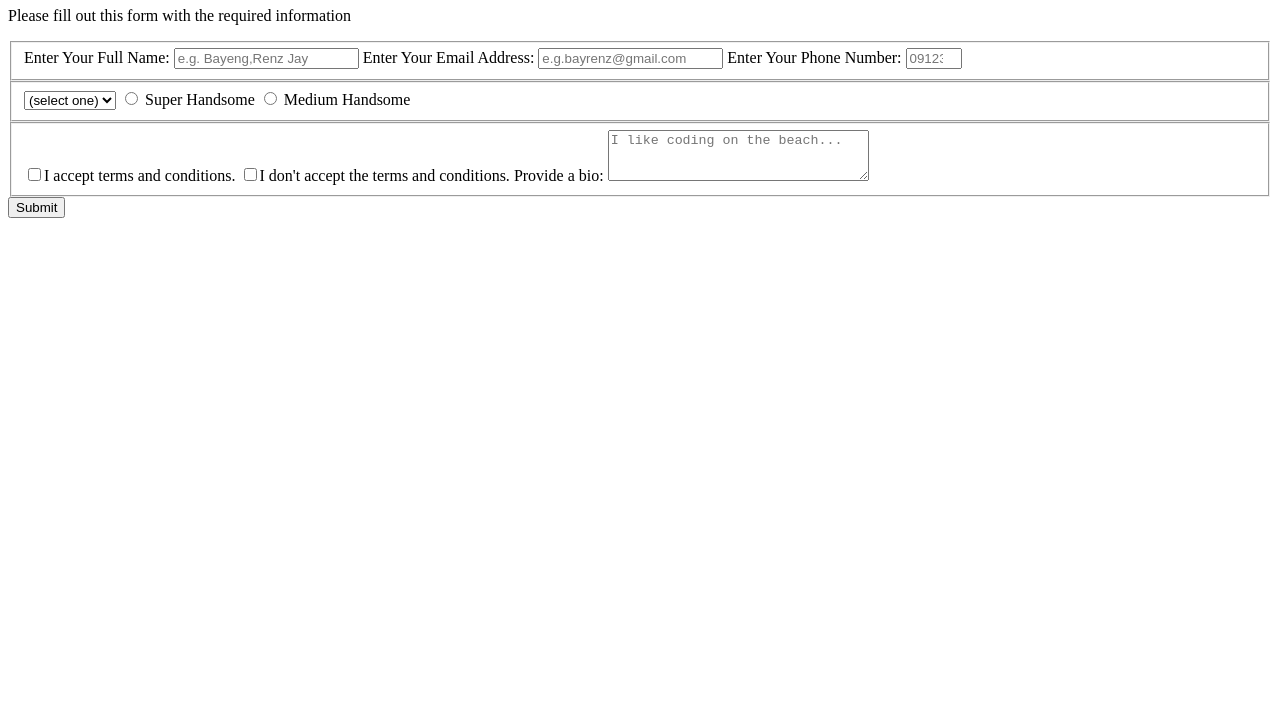
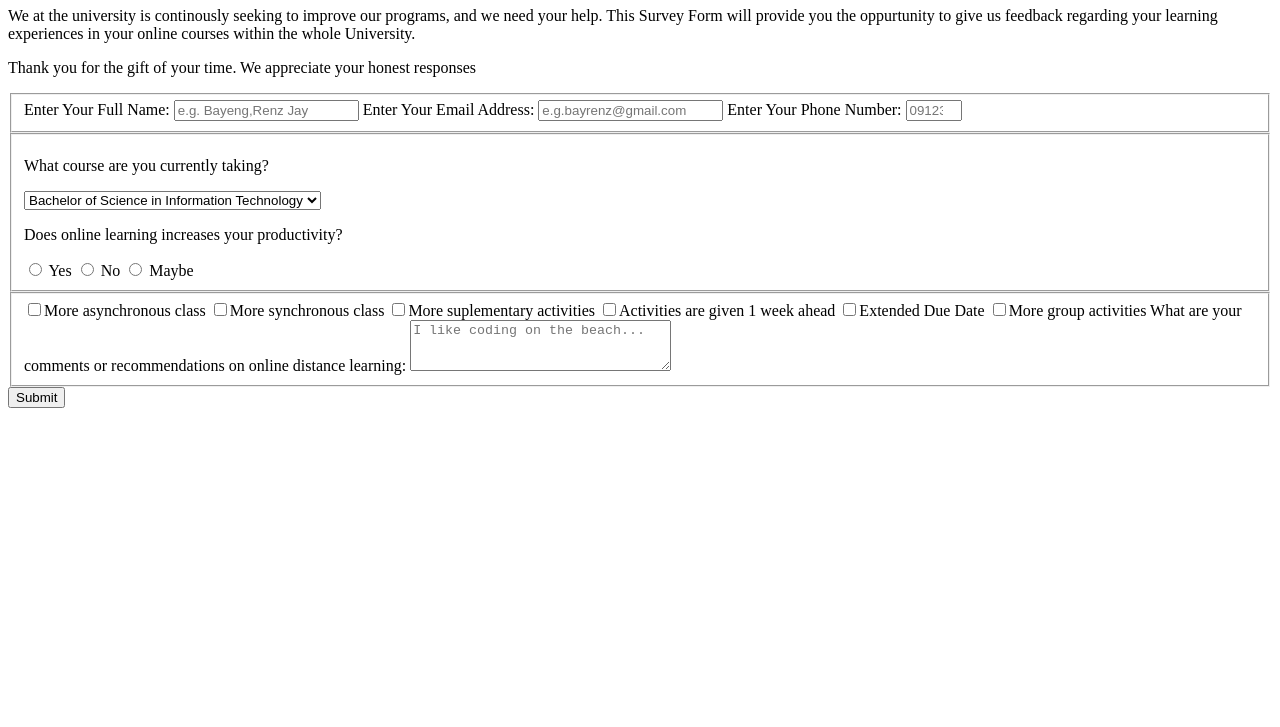
Before and after one commit to BayRJ/surveyform, a plain HTML site: page index.html in a window 1280 px wide. Shown: the part 73-800 px from the top of the page. Drawn offline with Linux system fonts and the light colour scheme.

Commit message:
for git pages

```diff
--- a/index.html
+++ b/index.html
@@ -4,11 +4,22 @@
     <meta charset="UTF-8">
     <meta http-equiv="X-UA-Compatible" content="IE=edge">
     <meta name="viewport" content="width=device-width, initial-scale=1.0">
+    <link rel="preconnect" href="https://fonts.googleapis.com">
+    <link rel="preconnect" href="https://fonts.gstatic.com" crossorigin>
+    <link href="https://fonts.googleapis.com/css2?family=Roboto:wght@400;500;700&display=swap" rel="stylesheet">
+    <link rel="stylsheet" href="styles/styles.css">
     <title>Survey Form</title>
 </head>
 <body>
-    <h1 id="title">Survey Form</h1>
-    <p id="description">Please fill out this form with the required information</p>
+    <header id="title">
+        <h1>Online Class Feedback</h1>
+        <p id="description">We at the university is continously seeking to improve our programs, and
+            we need your help. This Survey Form will provide you the oppurtunity to give us feedback
+            regarding your learning experiences in your online courses within the whole University.
+        </p>
+        <p>Thank you for the gift of your time. We appreciate your honest responses</p>
+    </header>
+
     <form id="survey-form">
         <fieldset>
             <label id="name-label" for="full-name">Enter Your Full Name: <input id="name"
@@ -22,24 +33,38 @@
             </label>
         </fieldset>
         <fieldset>
-        <select id="dropdown">
-            <option value="">(select one)</option>
-            <option value="1"></option>
-            <option value="2"></option>
-            <option value="3"></option>
-            <option value="4"></option>
-        </select>
-        <label for="super-handsome"><input id="super-handsome" type="radio"
-            name="face-type" class="inline" value="super-handsome" /> Super Handsome</label>
-        <label for="medium-handsome"><input id="medium-handsome" type="radio"
-            name="face-type" class="inline" value="medium-handsome"/> Medium Handsome</label>
+        <div class="courses-container">
+            <p>What course are you currently taking?</p>
+            <select id="dropdown">
+                <option value="">Bachelor of Science in Information Technology</option>
+                <option value="1">Bachelor of Science in Computer Science</option>
+                <option value="2">Bachelor of Science in Computer Engineering</option>
+                <option value="3">Bachelor of Science in Data Science</option>
+                <option value="4">Bachelor of Science in Multimedia Arts</option>
+            </select>
+        </div>
+        <div class="recommend-container">
+        <p>Does online learning increases your productivity?</p>
+        <label for="yes"><input id="yes" type="radio"
+            name="answer-type" class="inline" value="yes" /> Yes</label>
+        <label for="no"><input id="no" type="radio"
+            name="answer-type" class="inline" value="no"/> No</label>
+        <label for="maybe"><input id="maybe" type="radio"
+            name="answer-type" class="inline" value="maybe"/> Maybe</label>
+        </div>
     </fieldset>
     <fieldset>
-        <input type="checkbox" value="terms-yes">I accept terms and conditions.
-        <input type="checkbox" value="terms-no">I don't accept the terms and conditions.
-        <label for="bio">Provide a bio:
+        <div class="recommended-feature">
+        <input type="checkbox" value="terms-yes">More asynchronous class
+        <input type="checkbox" value="terms-no">More synchronous class
+        <input type="checkbox" value="terms-no">More suplementary activities
+        <input type="checkbox" value="terms-no">Activities are given 1 week ahead
+        <input type="checkbox" value="terms-no">Extended Due Date
+        <input type="checkbox" value="terms-no">More group activities
+        <label for="bio">What are your comments or recommendations on online distance learning:
             <textarea id="bio" name="bio" rows="3" cols="30" placeholder="I like coding on the beach..."></textarea>
         </label>
+        </div>
     </fieldset>
     <button id="submit" type="submit" value="Submit" >Submit</button>
     </form>
--- a/styles/styles.css
+++ b/styles/styles.css
@@ -0,0 +1,20 @@
+body {
+    font-family: Roboto, sans-serif;
+    font-size: 1.5rem;
+    color: rgb(255, 255, 255);
+    margin: 0;
+    background-image: linear-gradient(
+        115deg,
+        rgba(58, 58, 158, 0.8),
+        rgba(136, 136, 206, 0.7)
+      ),
+      url(https://www.google.com/url?sa=i&url=https%3A%2F%2Fstock.adobe.com%2Fimages%2Fvector-seamless-pattern-with-color-doodle-school-tools-hand-drawn-school-icons-on-green-background-design-for-fashion-print-wrapping-web-backgrounds-school-or-education-theme%2F116634480&psig=AOvVaw0vYfFbP2bKpa-CKgvKnHgn&ust=1698370971982000&source=images&cd=vfe&opi=89978449&ved=0CBIQjRxqFwoTCJCbpr7KkoIDFQAAAAAdAAAAABBQ);
+}
+
+
+#survey-form {
+    display: flex;
+    flex-direction: column;
+    justify-content: center;
+    width: 250px;
+}
```
